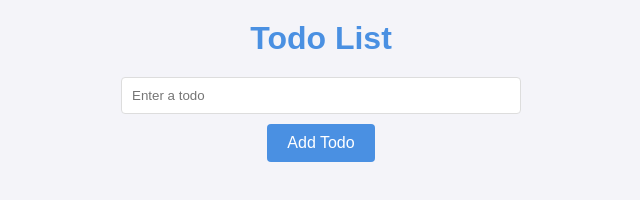
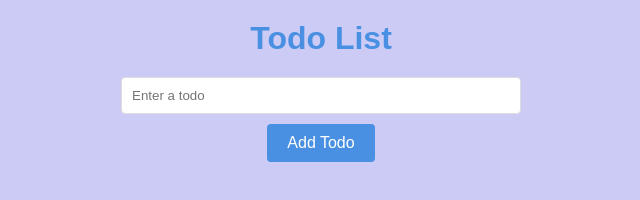
Before and after one commit to SaiDrive/todoLocally, a plain HTML site: page index.html in a window 1280 px wide. Shown: the whole page, without its empty margins (319-959 px from the left). Drawn offline with Linux system fonts and the light colour scheme; no server answers.

Commit message:
changed background color

```diff
--- a/style.css
+++ b/style.css
@@ -8,7 +8,7 @@ body, h1, ul, input, button {
   /* Basic styling for the body */
   body {
     font-family: Arial, sans-serif;
-    background-color: #f4f4f9;
+    background-color: #cbcbf5;
     color: #333;
     display: flex;
     flex-direction: column;
```
